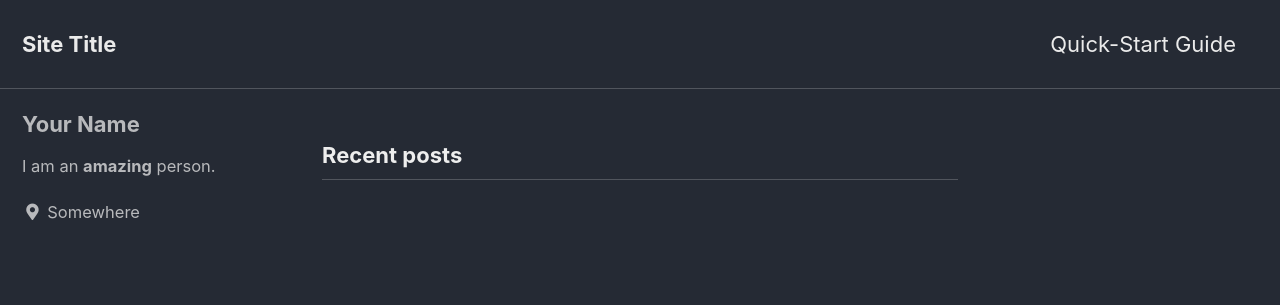
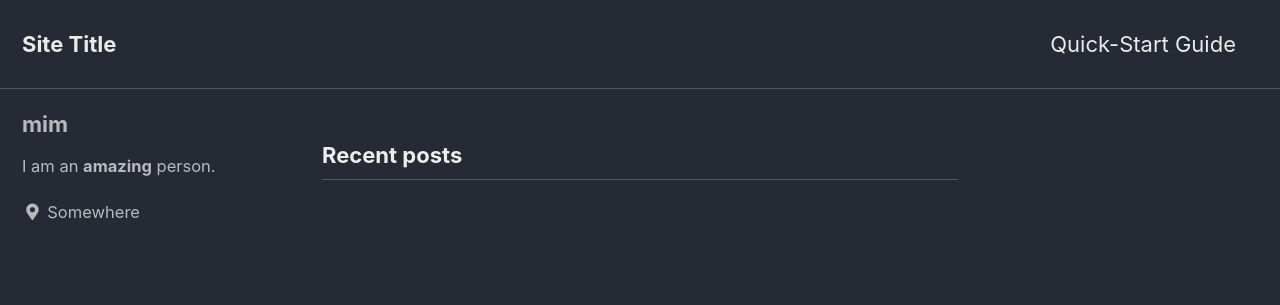
Before and after one commit to ChoMinkyung/chominkyung.github.io, a Jekyll site: the page built from index.html, in a window 1280 px wide. Shown: the top 305 px of the page. Built offline with Jekyll 4.4.1, drawn with Linux system fonts in a browser that asks for light colours; cached includes are drawn as plain includes; the list of posts is cut into pages by our own code.

Commit message:
Update _config.yml

```diff
--- a/_config.yml
+++ b/_config.yml
@@ -94,7 +94,7 @@ analytics:
 
 # Site Author
 author:
-  name             : "Your Name"
+  name             : "mim"
   avatar           : # path of avatar image, e.g. "/assets/images/bio-photo.jpg"
   bio              : "I am an **amazing** person."
   location         : "Somewhere"
```
